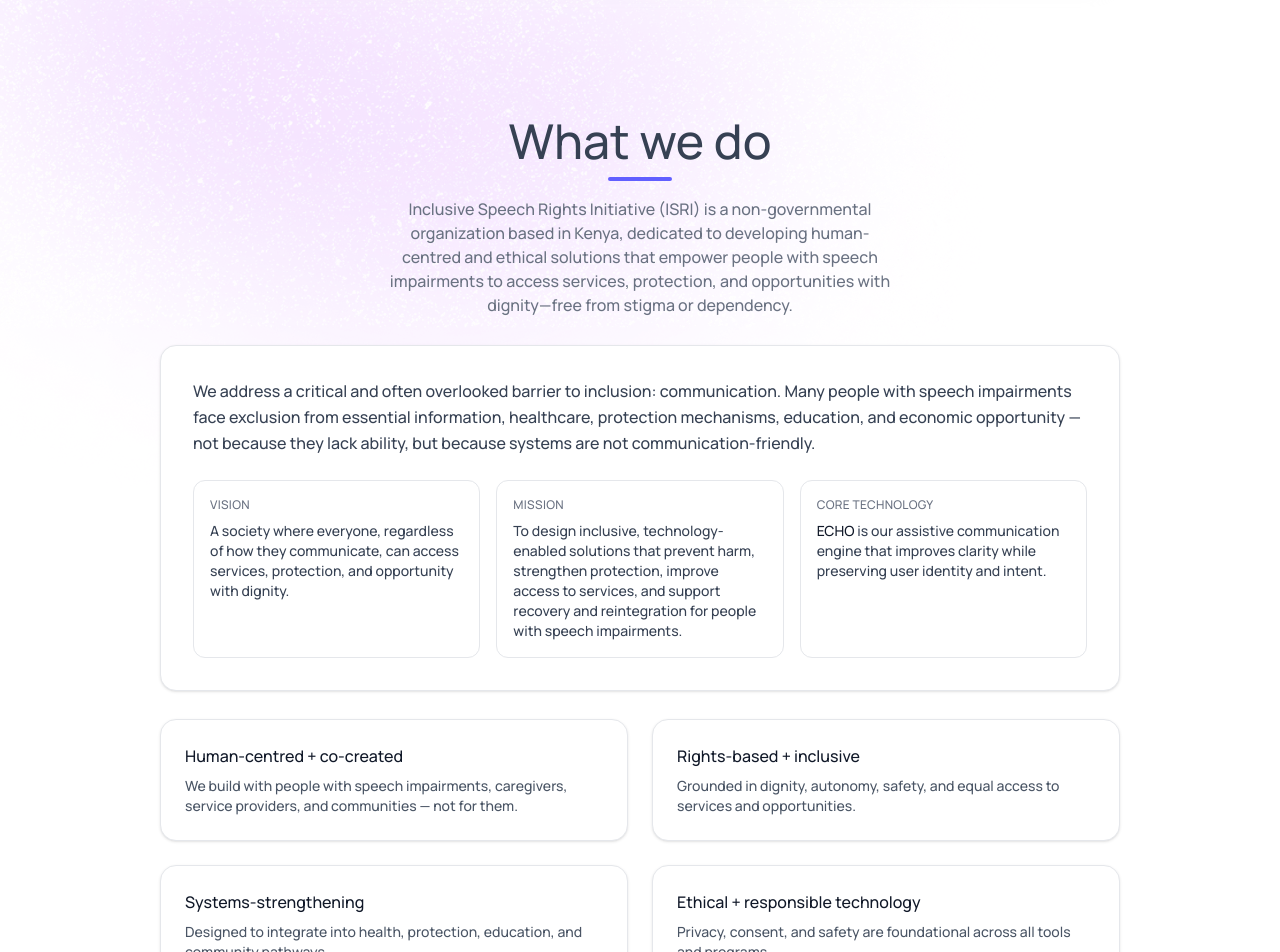
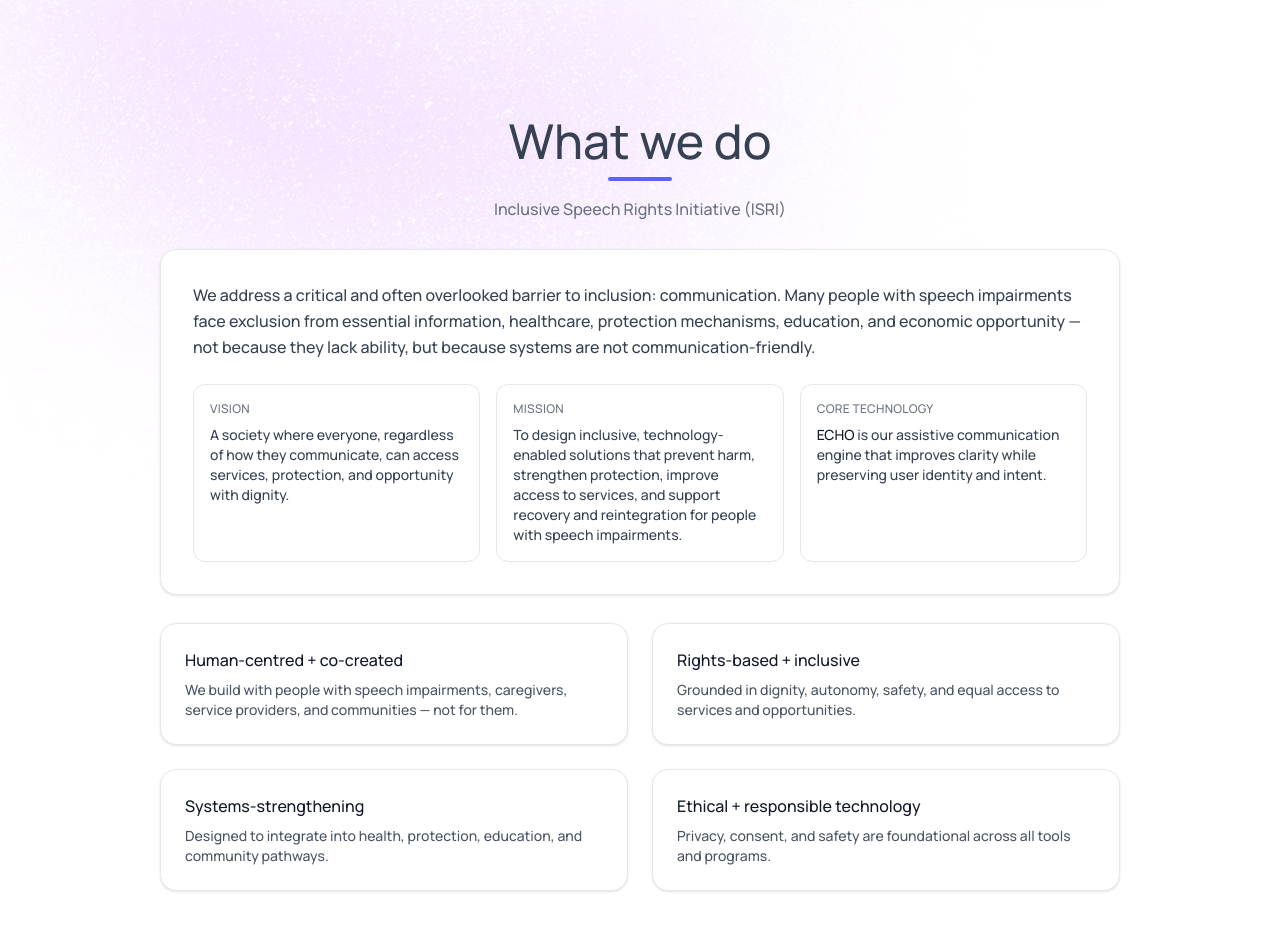
Before and after one commit to martin254/EchoSite, a React (Vite) app: page / in a window 1280 px wide. Shown: the part 1391-2343 px from the top of the page. Built offline with nearby package versions, Linux system fonts and the light colour scheme.

Commit message:
Update CBOOverview.jsx

```diff
--- a/src/components/CBOOverview.jsx
+++ b/src/components/CBOOverview.jsx
@@ -35,7 +35,7 @@ const CBOOverview = () => {
 
       <Title
         title="What we do"
-        desc="Inclusive Speech Rights Initiative (ISRI) is a non-governmental organization based in Kenya, dedicated to developing human-centred and ethical solutions that empower people with speech impairments to access services, protection, and opportunities with dignity—free from stigma or dependency."
+        desc="Inclusive Speech Rights Initiative (ISRI)"
       />
 
       {/* Intro block */}
```
